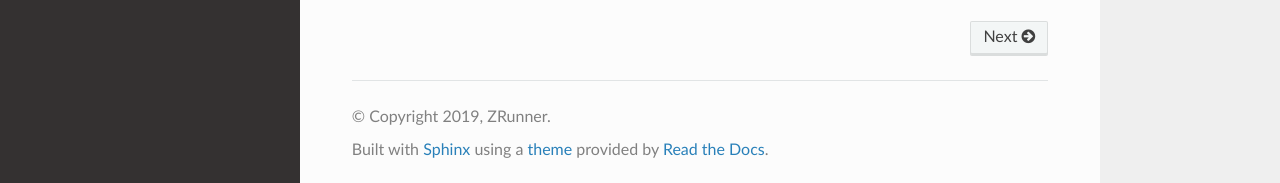
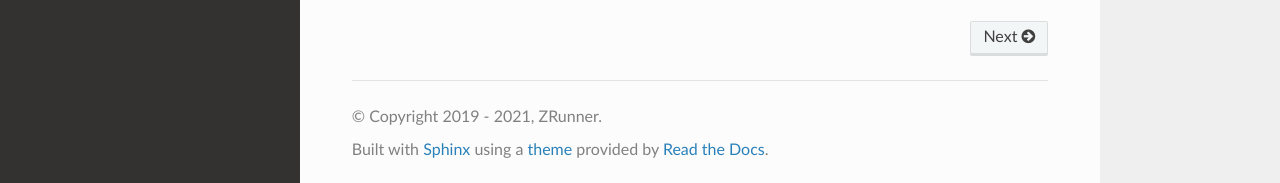
Before and after one commit to Axobot-org/Axobot, a Sphinx documentation site: the page built from docs/index.rst, in a window 1280 px wide and 900 px high, scrolled down 2095 px. Shown: the part 714-897 px from the top of the window. Built offline with Sphinx 7.4.7 and the Read the Docs theme 2.0.0, drawn with Linux system fonts in a browser that asks for light colours.

Commit message:
[update] version 3.7.1 + copyrights

```diff
--- a/docs/conf.py
+++ b/docs/conf.py
@@ -19,13 +19,13 @@
 # -- Project information -----------------------------------------------------
 
 project = 'ZBot'
-copyright = '2019, ZRunner'
+copyright = '2019 - 2021, ZRunner'
 author = 'ZRunner'
 
 # The short X.Y version
 version = '3.7'
 # The full version, including alpha/beta/rc tags
-release = '3.7.0'
+release = '3.7.1'
 
 
 # Example configuration for intersphinx: refer to the Python standard library.
```
